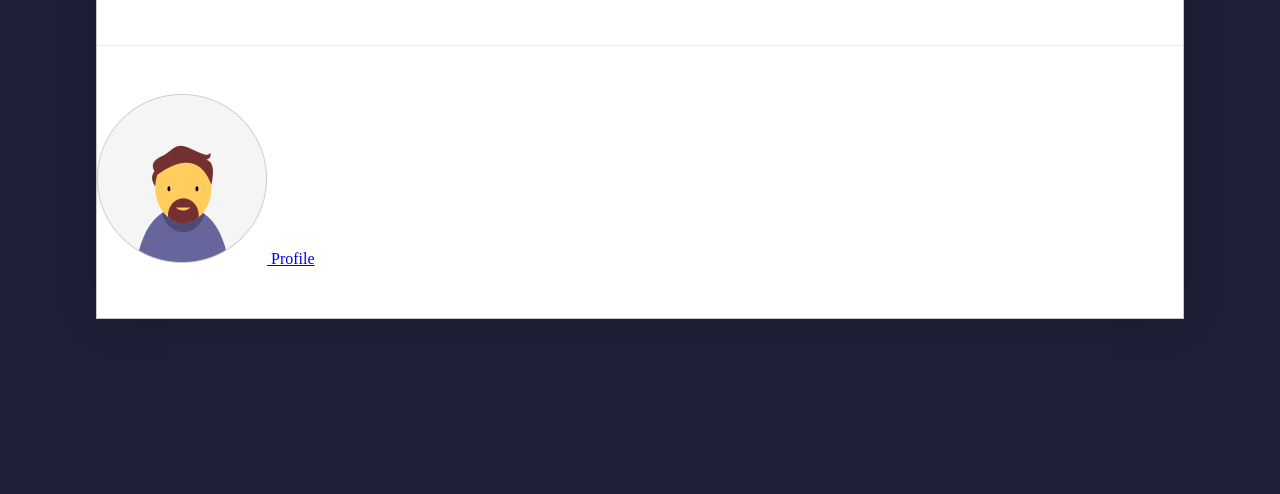
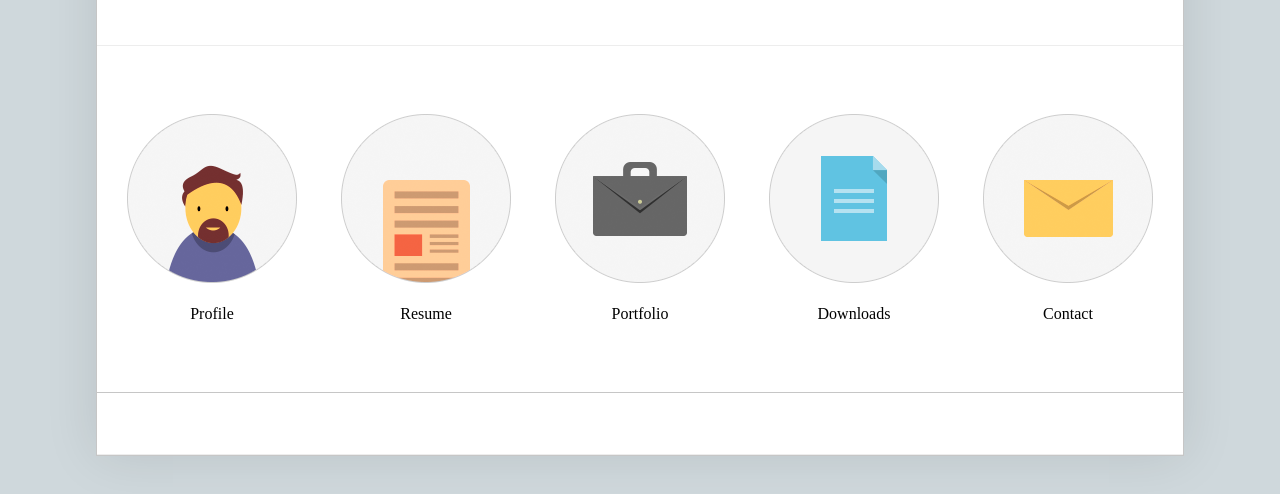
Before and after one commit to sidharthanil/My-Website, a plain HTML site: page html/main.html in a window 1280 px wide. Shown: the part 332-826 px from the top of the page. Before the commit the page ends 800 px from the top, so only its background shows below. Drawn offline with Linux system fonts and the light colour scheme.

Commit message:
profie started

```diff
--- a/css/main.css
+++ b/css/main.css
@@ -4,8 +4,11 @@
     box-sizing: border-box;
 }
 
+
+/**** GENERAL CSS START ****/
+
 body {
-    background-color: #1E1F38;
+    background-color: #CFD8DC;
 }
 
 .main-page {
@@ -20,18 +23,37 @@ body {
     align-items: center;
 }
 
-.section-home {
-    width: 100%;
+.border-bottom {
+    border-bottom: 1px solid #ededed;
 }
 
-.intro, .menu {
-    width: inherit;
-    display: flex;
-    align-items: center;
+.section-border-top-bottom {
+    border-top: 1px solid #c6c6c6;
+    border-bottom: 1px solid #ededed;
 }
 
 .padding-top-bottom {
     padding: 48px 0;
+}
+
+.padding-top-bottom-20px {
+    padding: 20px 0;
+}
+
+section {
+    width: 100%;
+}
+
+
+/**** GENERAL CSS END ****/
+
+
+/**** HOME SECTION START ****/
+
+.intro {
+    width: inherit;
+    display: flex;
+    align-items: center;
 }
 
 .intro-row {
@@ -42,13 +64,13 @@ body {
     flex-wrap: wrap;
 }
 
-.coloumn-left {
+.intro-row > .coloumn-left {
     width: 40%;
     display: flex;
     justify-content: flex-end;
 }
 
-.coloumn-right {
+.intro-row > .coloumn-right {
     width: 60%;
     display: flex;
     justify-content: flex-start;
@@ -86,7 +108,7 @@ body {
     margin-top: 10px;
 }
 
-.social-list li, .menu-list li {
+.social-list li {
     display: inline-block;
     list-style: none;
 }
@@ -105,10 +127,6 @@ body {
     font-size: 16px;
 }
 
-.border-bottom {
-    border-bottom: 1px solid #ededed;
-}
-
 @media only screen and (max-width:700px) {
     .intro-row {
         flex-direction: column;
@@ -117,13 +135,14 @@ body {
     .intro-description {
         align-items: center;
     }
-    .coloumn-left, .coloumn-right {
+    .coloumn-left,
+    .coloumn-right {
         width: 100%;
         justify-content: center;
     }
 }
 
-@media only screen and (max-width:430px) {
+@media only screen and (max-width:490px) {
     .intro-description h1 {
         font-size: 28px;
         text-align: center;
@@ -133,3 +152,76 @@ body {
         text-align: center;
     }
 }
+
+
+/**** HOME SECTION END ****/
+
+
+/**** MENU SECTION START ****/
+
+.menu {
+    width: inherit;
+    display: flex;
+    align-items: center;
+}
+
+.menu-row {
+    width: inherit;
+    display: flex;
+    justify-content: center;
+    flex-direction: row;
+    flex-wrap: wrap;
+    text-align: center;
+}
+
+.menu-list li {
+    display: inline-block;
+    list-style: none;
+}
+
+.menu-item {
+    display: inline-block;
+    width: 170px;
+    height: 210px;
+    text-align: center;
+    margin: 20px;
+    text-decoration: none;
+    color: black;
+    outline: none;
+}
+
+.menu-item .foto {
+    display: block;
+    width: 170px;
+    height: 170px;
+}
+
+.menu-item .name {
+    display: block;
+    width: 170px;
+    height: 20px;
+    margin-top: 20px;
+}
+
+
+/**** MENU SECTION END ****/
+
+
+/**** PROFILE SECTION - HEAD START ****/
+
+.profile-head-row {
+    margin-left: 10px;
+    margin-right: 10px;
+}
+
+.profile-head-row > .coloumn-left {
+    width: 50%;
+    display: flex;
+    justify-content: flex-end;
+}
+
+.profile-head-row > .coloumn-right {
+    width: 50%;
+    display: flex;
+    justify-content: flex-start;
+}
--- a/html/main.html
+++ b/html/main.html
@@ -15,7 +15,6 @@
                 <div class="intro-row">
                     <div class="coloumn-left">
                         <div class="myphoto">
-
                         </div>
                     </div>
                     <div class="coloumn-right">
@@ -37,22 +36,57 @@
                 <div class="menu-row">
                     <ul class="menu-list">
                         <li>
-                            <a href="#profile" class="menu-list-item">
-                                <span class="gifPic"><img src="../assets/gifs/profile.gif"/></span>
+                            <a href="#profile" class="menu-item">
+                                <span class="foto">
+                                    <img src="../assets/images/profile.png" class="menu-image"/>
+                                </span>
                                 <span class="name">Profile</span>
+                            </a>
+                            <a href="#resume" class="menu-item">
+                                <span class="foto">
+                                    <img src="../assets/images/resume.png" class="menu-image"/>
+                                </span>
+                                <span class="name">Resume</span>
+                            </a>
+                            <a href="#portfolio" class="menu-item">
+                                <span class="foto">
+                                    <img src="../assets/images/portfolio.png" class="menu-image"/>
+                                </span>
+                                <span class="name">Portfolio</span>
+                            </a>
+                            <a href="#downloads" class="menu-item">
+                                <span class="foto">
+                                    <img src="../assets/images/blog.png" class="menu-image"/>
+                                </span>
+                                <span class="name">Downloads</span>
+                            </a>
+                            <a href="#contact" class="menu-item">
+                                <span class="foto">
+                                    <img src="../assets/images/contact.png" class="menu-image"/>
+                                </span>
+                                <span class="name">Contact</span>
                             </a>
                         </li>
                     </ul>
                 </div>
-
-    </div>
-    </nav>
-    </section>
+            </nav>
+        </section>
+        <section class="section-profile section-border-top-bottom" id="profile">
+            <header class="profile-head padding-top-bottom-20px">
+                <div class="profile-head-row">
+                    <div class="coloumn-left">
+                        <div class="profile-photo">
+                            <img src="" alt="" />
+                        </div>
+                    </div>
+                    <div class="coloumn-right"></div>
+                </div>
+            </header>
+        </section>
     </div>
 </body>
 
 </html>
-
 </body>
 
 </html>
```
Also changed, not shown: assets/images/blog.png (added), assets/images/contact.png (added), assets/images/portfolio.png (added), assets/images/profile.png (added), assets/images/resume.png (added).
